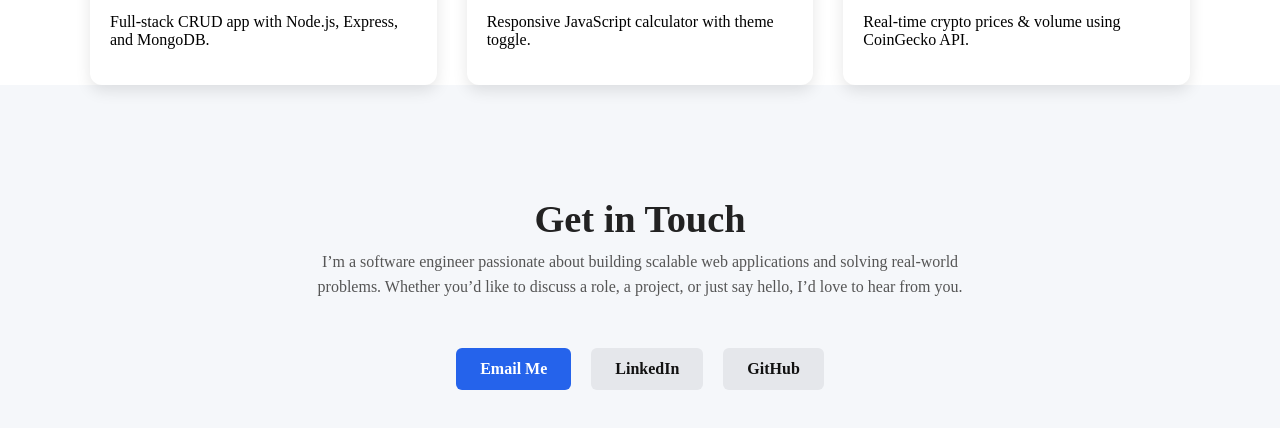
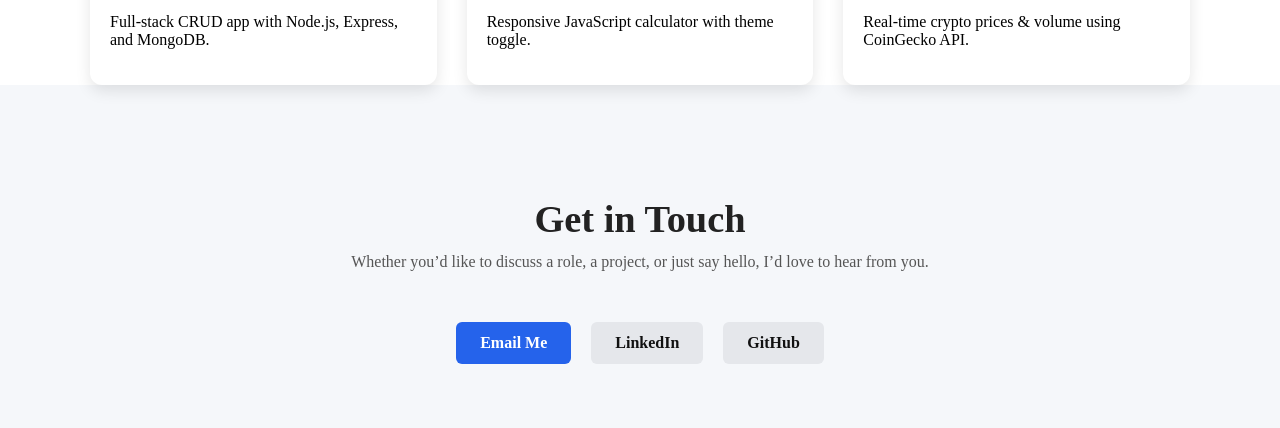
Before and after one commit to MatthewPCoding/portfolio, a plain HTML site: page index.html in a window 1280 px wide. Shown: the part 1796-2224 px from the top of the page. Drawn offline with Linux system fonts and the light colour scheme.

Commit message:
fix(portfolio): finalize contact info, correct hero link, and clean up projects section for production

```diff
--- a/index.html
+++ b/index.html
@@ -92,8 +92,6 @@ From concept to deployment, I design and develop applications that are scalable,
 <section id="contact" class="contact-section">
   <h2>Get in Touch</h2>
   <p>
-    I’m a software engineer passionate about building scalable web
-    applications and solving real-world problems.
     Whether you’d like to discuss a role, a project, or just say hello,
     I’d love to hear from you.
   </p>
```
